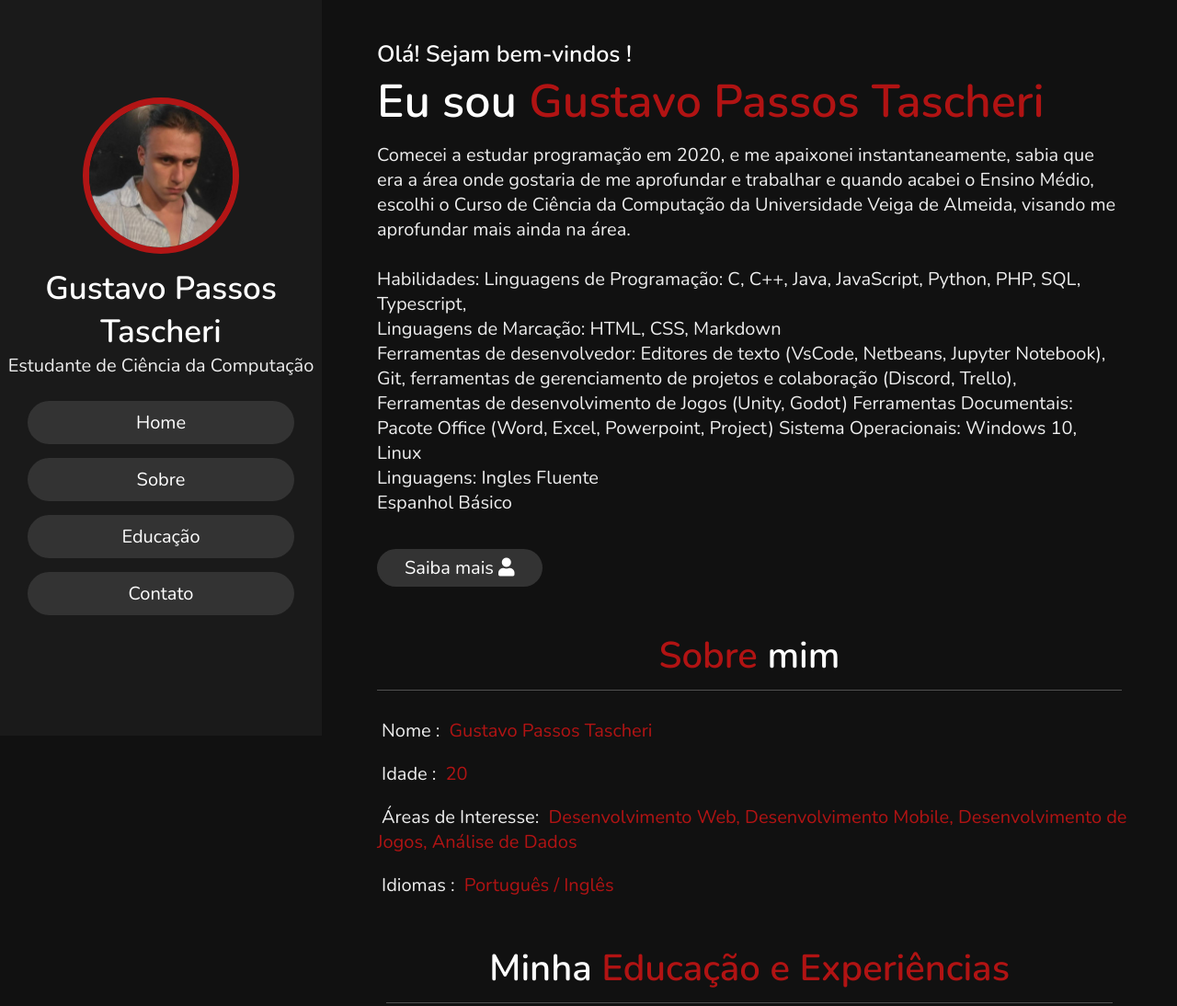
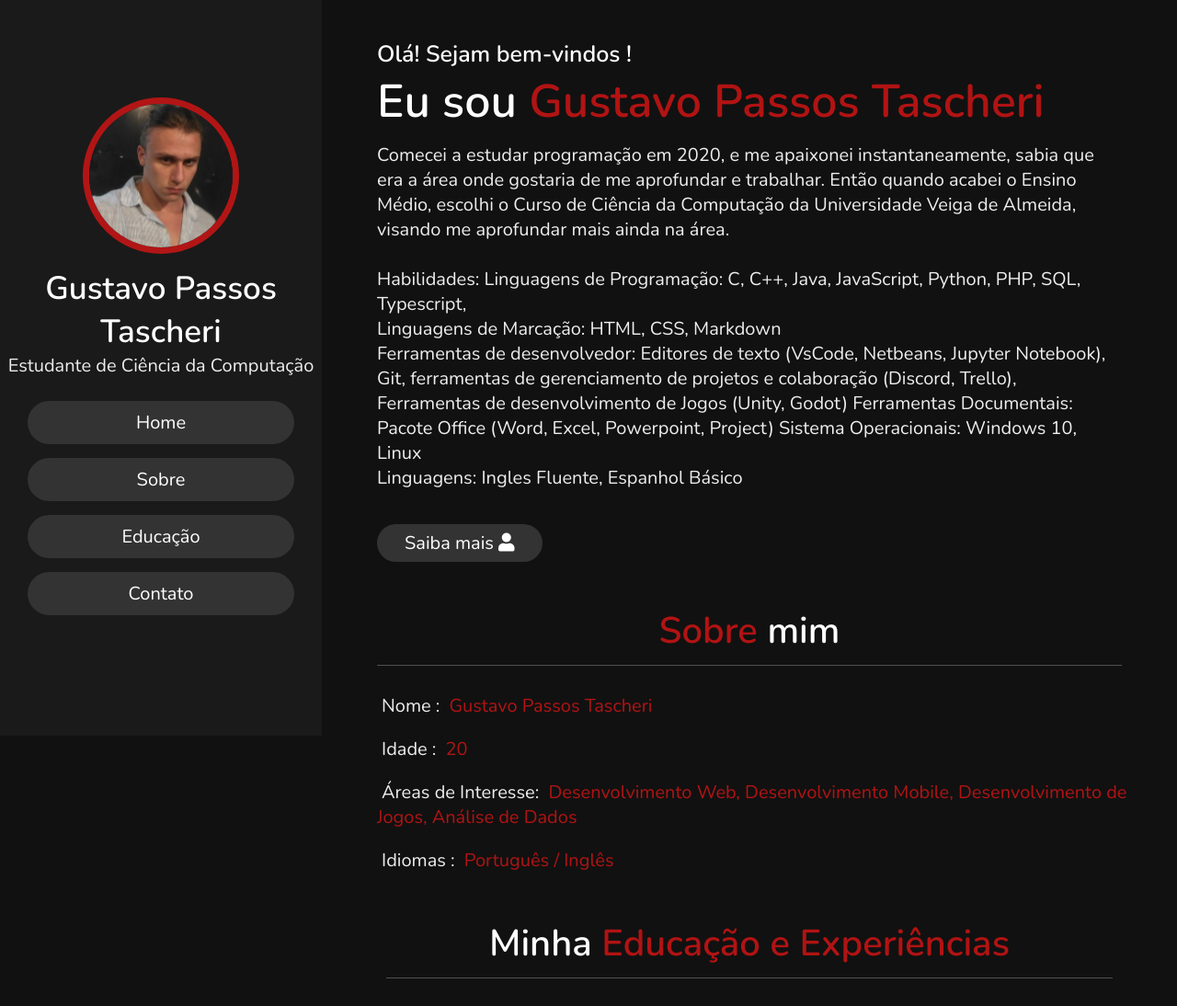
Before and after one commit to Vatsu04/Site_Pessoal_Gustavo, a plain HTML site: page index.html in a window 1280 px wide. Shown: the top 1094 px of the page at 92% size. Drawn offline with nearby package versions, Linux system fonts and the light colour scheme.

Commit message:
Update index.html

```diff
--- a/index.html
+++ b/index.html
@@ -38,8 +38,8 @@
     <br><br><br>
     <h3>Olá! Sejam bem-vindos !</h3>
     <h1> Eu sou <span>Gustavo Passos Tascheri</span></h1>
-    <p>Comecei a estudar programação em 2020, e me apaixonei instantaneamente, sabia que era a área onde gostaria de me aprofundar e trabalhar
-        e quando acabei o Ensino Médio, escolhi o Curso de Ciência da Computação da Universidade Veiga de Almeida, visando me aprofundar mais ainda na área. <br><br>
+    <p>Comecei a estudar programação em 2020, e me apaixonei instantaneamente, sabia que era a área onde gostaria de me aprofundar e trabalhar.
+        Então quando acabei o Ensino Médio, escolhi o Curso de Ciência da Computação da Universidade Veiga de Almeida, visando me aprofundar mais ainda na área. <br><br>
 
         Habilidades:
 
@@ -56,7 +56,7 @@ Sistema Operacionais: Windows 10, Linux
 
 
         Linguagens:
-        Ingles Fluente <br>
+        Ingles Fluente,
         Espanhol Básico
 
         <br><br>
```
